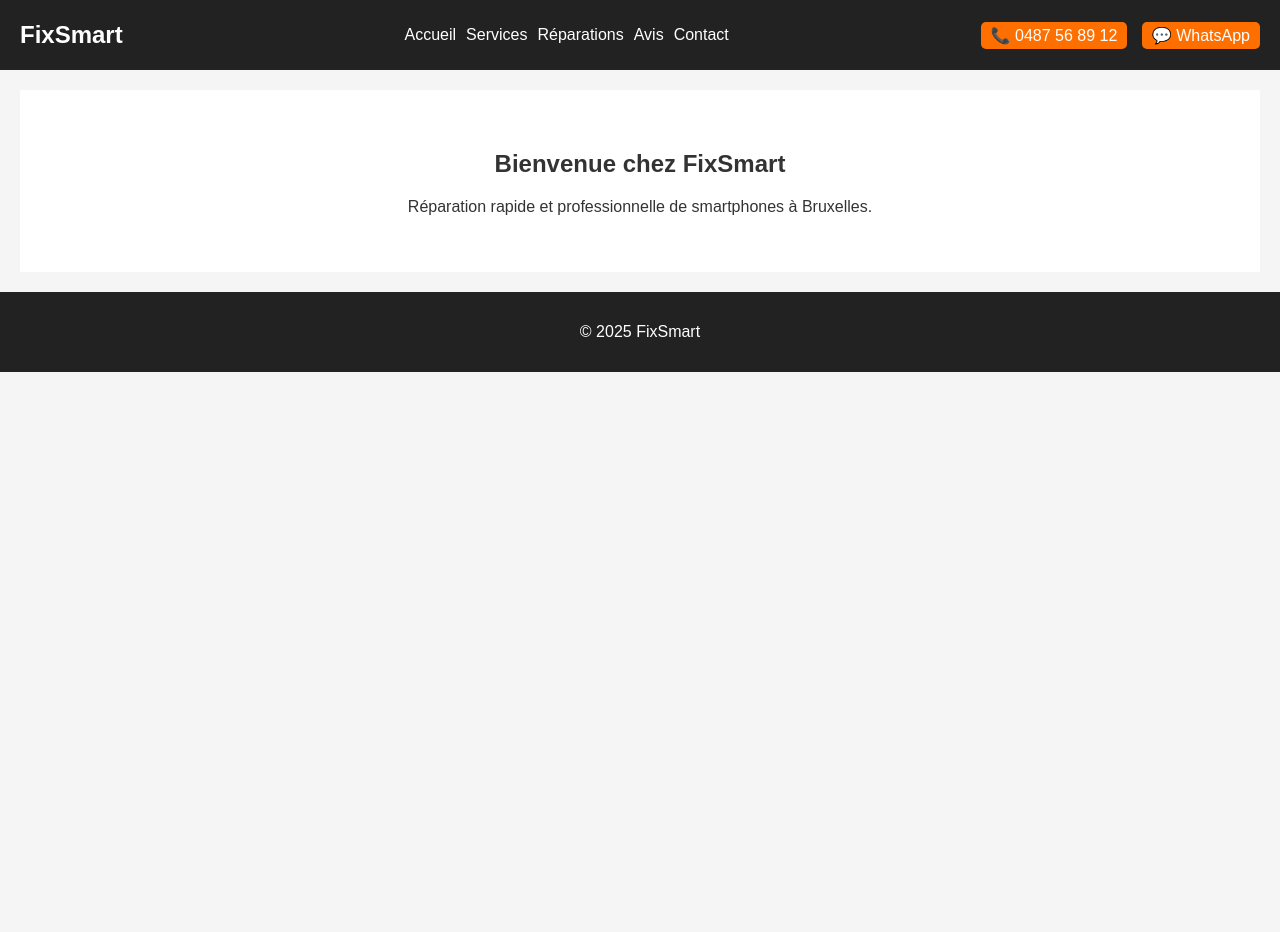
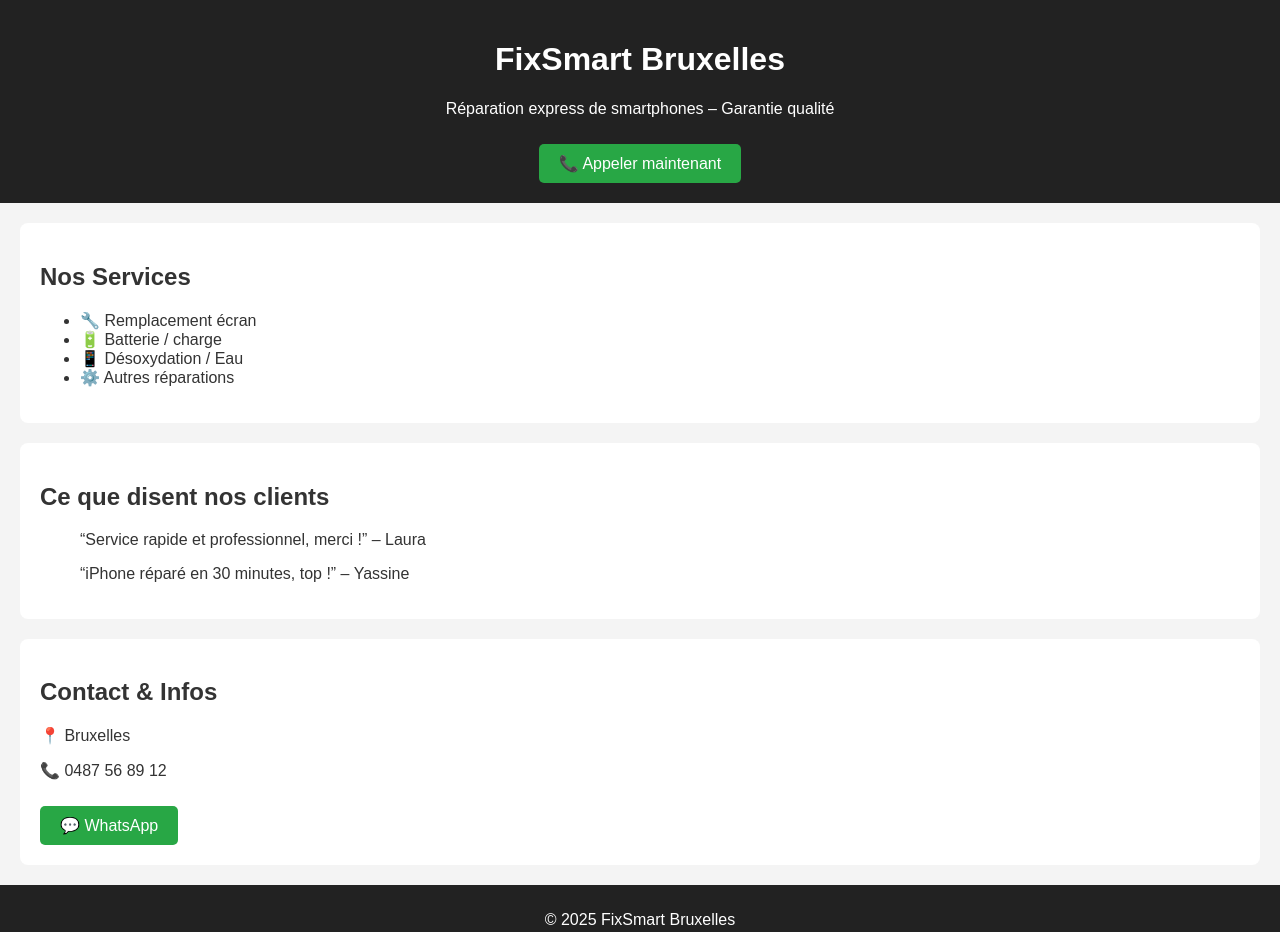
Before and after one commit to enima33/Fixsmart-Bruxelles-, a plain HTML site: page index.html in a window 1280 px wide. Before the commit the page ends 800 px from the top, so only its background shows below. Drawn offline with Linux system fonts and the light colour scheme.

Commit message:
Add files via upload

```diff
--- a/index.html
+++ b/index.html
@@ -1,36 +1,44 @@
+
 <!DOCTYPE html>
 <html lang="fr">
 <head>
-  <meta charset="UTF-8" />
-  <meta name="viewport" content="width=device-width, initial-scale=1.0"/>
-  <title>FixSmart - Accueil</title>
-  <link rel="stylesheet" href="style.css" />
+    <meta charset="UTF-8">
+    <meta name="viewport" content="width=device-width, initial-scale=1.0">
+    <title>FixSmart - Réparation Smartphones Bruxelles</title>
+    <link rel="stylesheet" href="style.css">
 </head>
 <body>
     <header>
-    <div class="logo">FixSmart</div>
-    <nav>
+        <h1>FixSmart Bruxelles</h1>
+        <p>Réparation express de smartphones – Garantie qualité</p>
+        <a href="tel:+32487568912" class="btn-call">📞 Appeler maintenant</a>
+    </header>
+
+    <section class="services">
+        <h2>Nos Services</h2>
         <ul>
-        <li><a href="index.html">Accueil</a></li>
-        <li><a href="services.html">Services</a></li>
-        <li><a href="reparations.html">Réparations</a></li>
-        <li><a href="avis.html">Avis</a></li>
-        <li><a href="contact.html">Contact</a></li>
+            <li>🔧 Remplacement écran</li>
+            <li>🔋 Batterie / charge</li>
+            <li>📱 Désoxydation / Eau</li>
+            <li>⚙️ Autres réparations</li>
         </ul>
-    </nav>
-    <div class="contact">
-      <a href="tel:+32487568912" class="btn-call">📞 0487 56 89 12</a>
+    </section>
+
+    <section class="avis">
+        <h2>Ce que disent nos clients</h2>
+        <blockquote>“Service rapide et professionnel, merci !” – Laura</blockquote>
+        <blockquote>“iPhone réparé en 30 minutes, top !” – Yassine</blockquote>
+    </section>
+
+    <section class="contact">
+        <h2>Contact & Infos</h2>
+        <p>📍 Bruxelles</p>
+        <p>📞 0487 56 89 12</p>
         <a href="https://wa.me/32487568912" class="btn-whatsapp">💬 WhatsApp</a>
-    </div>
-  </header>
-  <main>
-    <section class="hero">
-      <h1>Bienvenue chez FixSmart</h1>
-      <p>Réparation rapide et professionnelle de smartphones à Bruxelles.</p>
     </section>
-  </main>
+
     <footer>
-    <p>&copy; 2025 FixSmart</p>
+        <p>&copy; 2025 FixSmart Bruxelles</p>
     </footer>
 </body>
 </html>
--- a/style.css
+++ b/style.css
@@ -1,68 +1,6 @@
 
-body {
-  font-family: Arial, sans-serif;
-  margin: 0;
-  padding: 0;
-  background: #f5f5f5;
-  color: #333;
-}
-header {
-  background: #222;
-  color: #fff;
-  padding: 10px 20px;
-  display: flex;
-  justify-content: space-between;
-  align-items: center;
-}
-.logo {
-  font-size: 1.5em;
-  font-weight: bold;
-}
-nav ul {
-  list-style: none;
-  display: flex;
-  gap: 10px;
-}
-nav ul li a {
-  color: #fff;
-  text-decoration: none;
-}
-.contact a {
-  background: #FF6F00;
-  color: #fff;
-  padding: 5px 10px;
-  text-decoration: none;
-  margin-left: 10px;
-  border-radius: 5px;
-}
-main {
-  padding: 20px;
-}
-.hero {
-  background: #fff;
-  padding: 40px;
-  text-align: center;
-}
-.gallery img {
-  width: 120px;
-  height: auto;
-  margin: 5px;
-}
-form input, form textarea {
-  width: 100%;
-  padding: 10px;
-  margin: 5px 0;
-}
-form button {
-  background: #FF6F00;
-  color: #fff;
-  padding: 10px 20px;
-  border: none;
-  border-radius: 4px;
-}
-footer {
-  text-align: center;
-  padding: 15px;
-  background: #222;
-  color: #fff;
-}
+body { font-family: Arial, sans-serif; margin: 0; padding: 0; background: #f4f4f4; color: #333; }
+header { background: #222; color: white; padding: 20px; text-align: center; }
+.btn-call, .btn-whatsapp { display: inline-block; margin-top: 10px; padding: 10px 20px; background: #28a745; color: white; text-decoration: none; border-radius: 5px; }
+.services, .avis, .contact { padding: 20px; background: white; margin: 20px; border-radius: 8px; }
+footer { text-align: center; padding: 10px; background: #222; color: white; }
```
Lines whose indentation alone changed are shown as unchanged.
